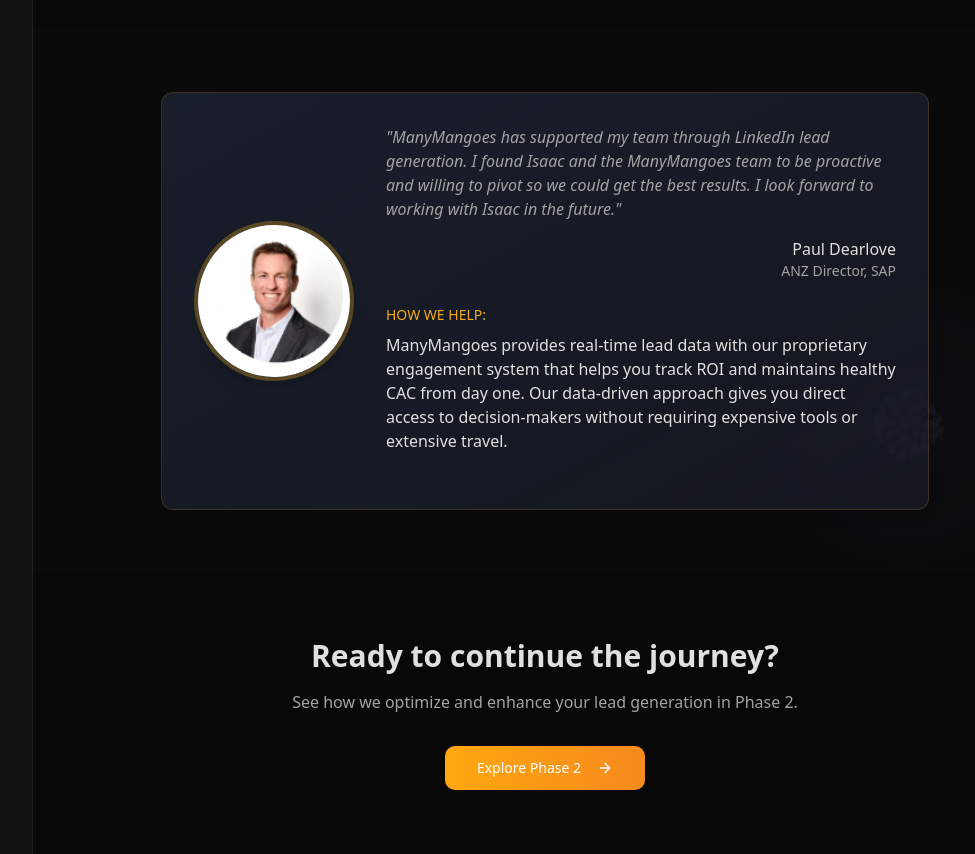
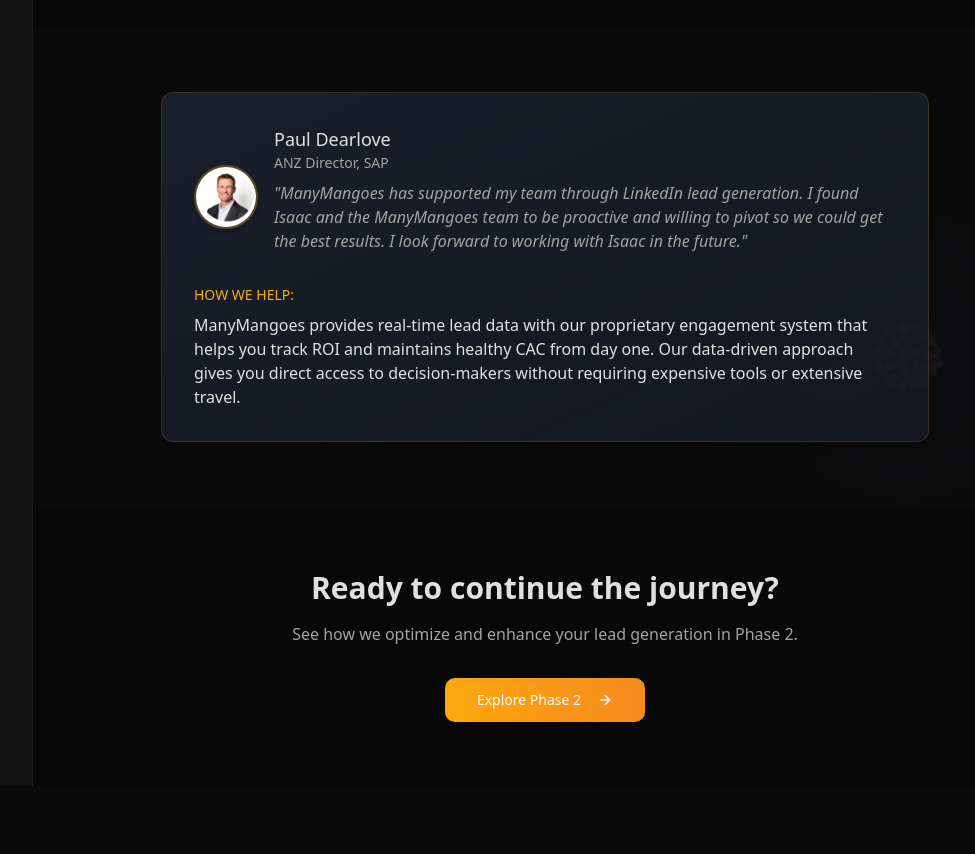
Before and after one commit to pipezulu/crypto-80, a React (Vite) app: page /phase-1 in a window 1280 px wide. Shown: the part 1840-2694 px from the top of the page, without its empty margins (223-1198 px from the left). After the commit the page ends 2626 px from the top, so only its background shows below. Built offline with nearby package versions, Linux system fonts and the light colour scheme.

Commit message:
Fix: Reduce image size
Reduce the size of the image near the name to match the name's size.

```diff
--- a/src/pages/Phase1.tsx
+++ b/src/pages/Phase1.tsx
@@ -163,32 +163,32 @@ const Phase1 = () => {
           delay: 0.3
         }} className="max-w-3xl mx-auto">
             <div className="relative bg-gradient-to-br from-tech-900 to-tech-900/60 border border-tech-500/20 rounded-lg p-8 shadow-lg">
-              <div className="flex flex-col md:flex-row items-center space-y-6 md:space-y-0 md:space-x-8">
-                <div className="w-40 h-40 flex-shrink-0">
+              <div className="flex flex-row items-center space-x-4">
+                <div className="w-16 h-16 flex-shrink-0">
                   <img
                     src="/lovable-uploads/0000dc08-2d3b-40c0-8c07-410960351dad.png"
                     alt="Paul Dearlove"
-                    className="w-full h-full object-cover rounded-full border-4 border-tech-300/30 shadow-lg"
+                    className="w-full h-full object-cover rounded-full border-2 border-tech-300/30 shadow-md"
                   />
                 </div>
                 <div className="flex-grow">
-                  <div className="mb-6">
-                    <p className="italic text-muted-foreground mb-4 mx-0 px-0 text-base">&quot;ManyMangoes has supported my team through LinkedIn lead generation. I found Isaac and the ManyMangoes team to be proactive and willing to pivot so we could get the best results. I look forward to working with Isaac in the future.&quot;</p>
-
-                    <div className="flex justify-end">
-                      <div className="text-right">
-                        <p className="font-medium">Paul Dearlove</p>
+                  <div className="mb-4">
+                    <div className="flex items-center justify-between">
+                      <div>
+                        <p className="font-medium text-lg">Paul Dearlove</p>
                         <p className="text-sm text-muted-foreground">ANZ Director, SAP</p>
                       </div>
                     </div>
 
-                    <h4 className="font-medium mt-6 mb-2 text-sm uppercase text-tech-300">How We Help:</h4>
-                    <p className="text-foreground">
-                      ManyMangoes provides real-time lead data with our proprietary engagement system that helps you track ROI and maintains healthy CAC from day one. Our data-driven approach gives you direct access to decision-makers without requiring expensive tools or extensive travel.
-                    </p>
+                    <p className="italic text-muted-foreground mt-2 text-base">&quot;ManyMangoes has supported my team through LinkedIn lead generation. I found Isaac and the ManyMangoes team to be proactive and willing to pivot so we could get the best results. I look forward to working with Isaac in the future.&quot;</p>
                   </div>
                 </div>
               </div>
+
+              <h4 className="font-medium mt-4 mb-2 text-sm uppercase text-tech-300">How We Help:</h4>
+              <p className="text-foreground">
+                ManyMangoes provides real-time lead data with our proprietary engagement system that helps you track ROI and maintains healthy CAC from day one. Our data-driven approach gives you direct access to decision-makers without requiring expensive tools or extensive travel.
+              </p>
             </div>
           </motion.div>
         </div>
```
